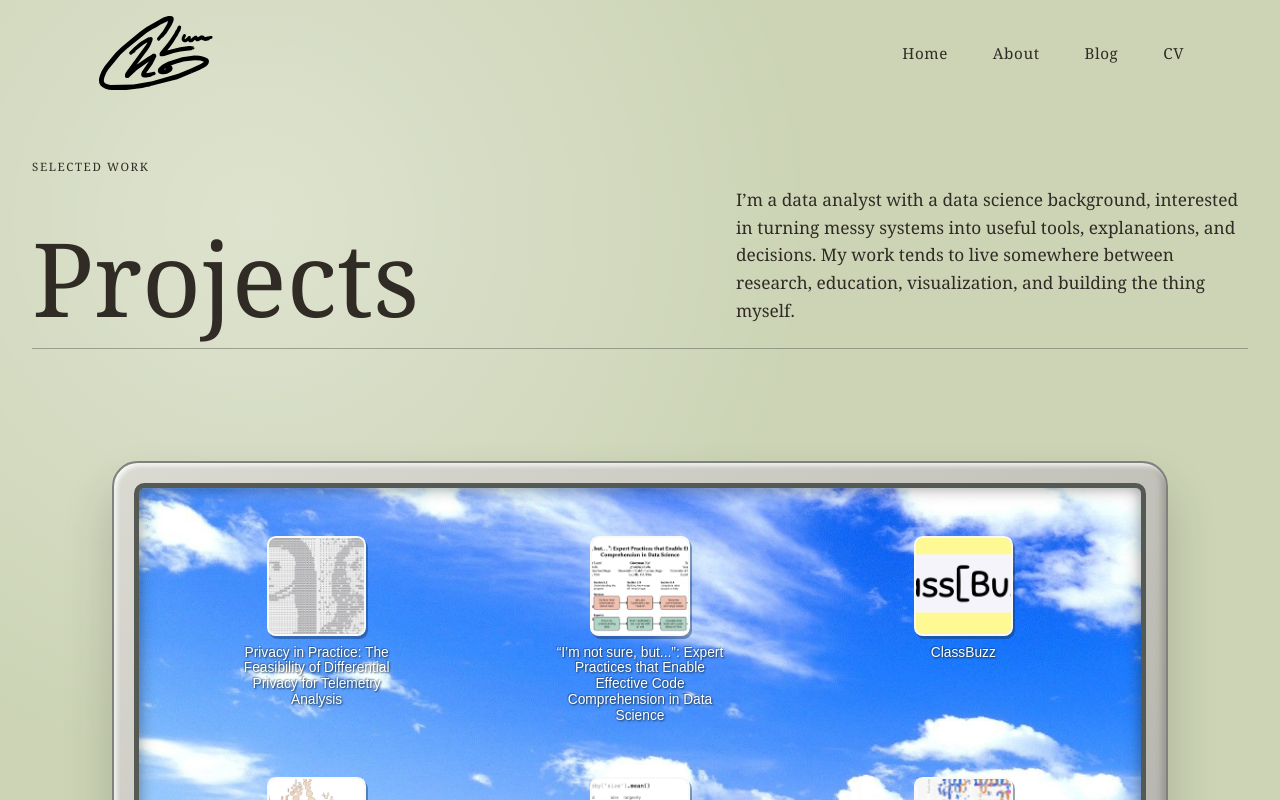
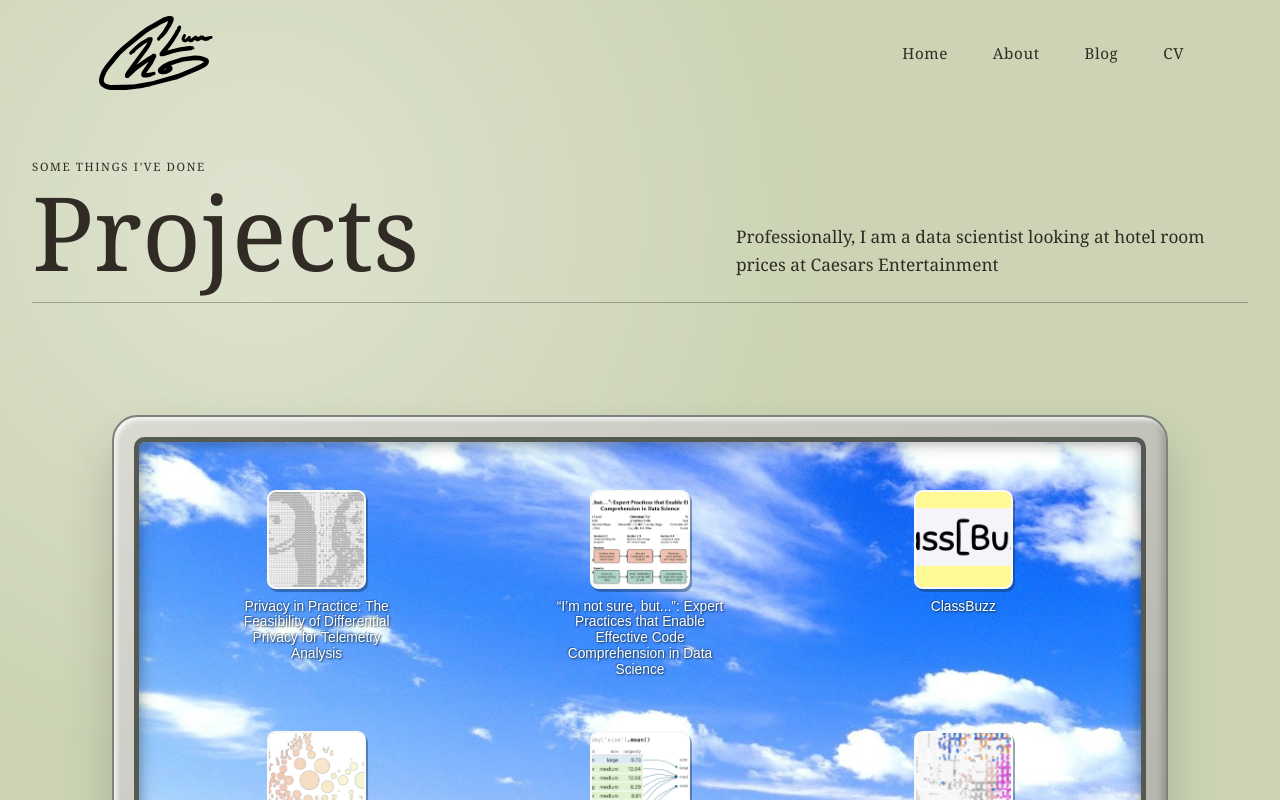
Before and after one commit to ch-lum/ch-lum.github.io, a SvelteKit app: page /projects in a window 1280 px wide. Shown: the top 800 px of the page. Built offline with nearby package versions, Linux system fonts and the light colour scheme.

Commit message:
minor fixes

```diff
--- a/src/routes/about/+page.svelte
+++ b/src/routes/about/+page.svelte
@@ -25,11 +25,11 @@
     <p class="eyebrow">Contact Me</p>
     <h2 id="contact-title">My Digital Footprint</h2>
     <ul>
+      <li><a href="mailto:chrlum03@gmail.com"><span>Email</span><small>chrlum03@gmail.com</small></a></li>
       <li><a href="https://substack.com/@ch0rcoal" target="_blank" rel="noreferrer"><span>Substack</span><small>Visit profile ↗</small></a></li>
       <li><a href="https://open.spotify.com/user/thegreatgecko" target="_blank" rel="noreferrer"><span>Spotify</span><small>Visit profile ↗</small></a></li>
       <li><a href="https://github.com/ch-lum" target="_blank" rel="noreferrer"><span>GitHub</span><small>Visit profile ↗</small></a></li>
       <li><a href="https://www.linkedin.com/in/ch-lum/" target="_blank" rel="noreferrer"><span>LinkedIn</span><small>Visit profile ↗</small></a></li>
-      <li><a href="mailto:chrlum03@gmail.com"><span>Email</span><small>chrlum03@gmail.com</small></a></li>
     </ul>
   </section>
 </main>
--- a/src/routes/long-form/+page.svelte
+++ b/src/routes/long-form/+page.svelte
@@ -28,7 +28,7 @@
 
 <main>
   <header>
-    <p>Essays, projects & reflections</p>
+    <p>Things I put thought into</p>
     <h1>Long Form</h1>
   </header>
 
--- a/src/routes/projects/+page.svelte
+++ b/src/routes/projects/+page.svelte
@@ -17,9 +17,9 @@
 
 <main>
   <section class="intro" aria-labelledby="projects-title">
-    <p class="eyebrow">Selected work</p>
+    <p class="eyebrow">Some things I've done</p>
     <h1 id="projects-title">Projects</h1>
-    <p class="career-note">I’m a data analyst with a data science background, interested in turning messy systems into useful tools, explanations, and decisions. My work tends to live somewhere between research, education, visualization, and building the thing myself.</p>
+    <p class="career-note">Professionally, I am a data scientist looking at hotel room prices at Caesars Entertainment</p>
   </section>
 
   <section class="computer" aria-label="Project desktop">
```
Also changed, not shown: src/lib/site.ts (+7 -7 lines), 1 other file (tests, documents, lock files or other folders).
